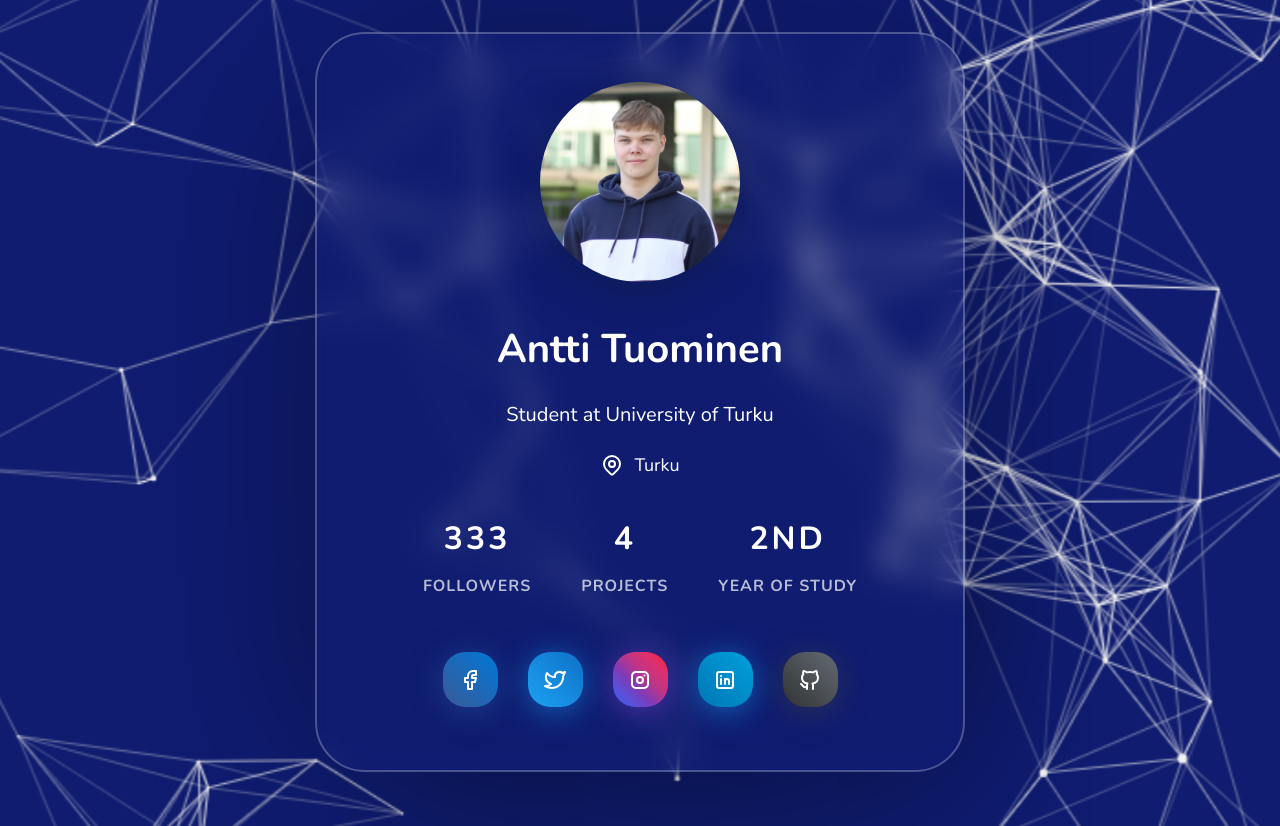
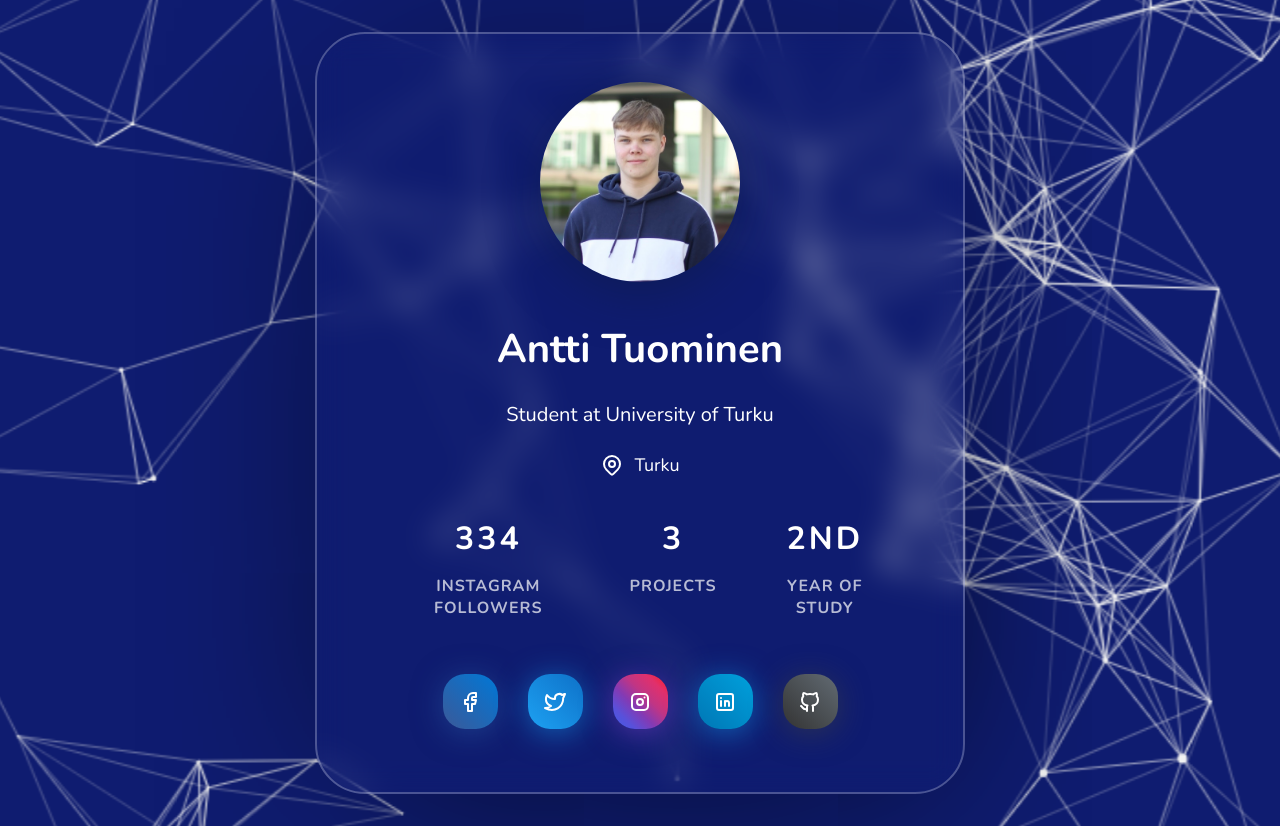
Before and after one commit to tuominen27/yhteystietokortti, a plain HTML site: page index.html in a window 1280 px wide. Before the commit the page ends 804 px from the top, so only its background shows below. Drawn offline with nearby package versions, Linux system fonts and the light colour scheme.

Commit message:
Update index.html

```diff
--- a/index.html
+++ b/index.html
@@ -30,11 +30,11 @@
 
         <div class="yhteystieto-kortti_info">
             <div>
-                <div>333</div>
-                <div>Followers</div>
+                <div>334</div>
+                <div>Instagram followers</div>
             </div>
             <div>
-                <div>4</div>
+                <div>3</div>
                 <div>Projects</div>
             </div>
             <div>
```
